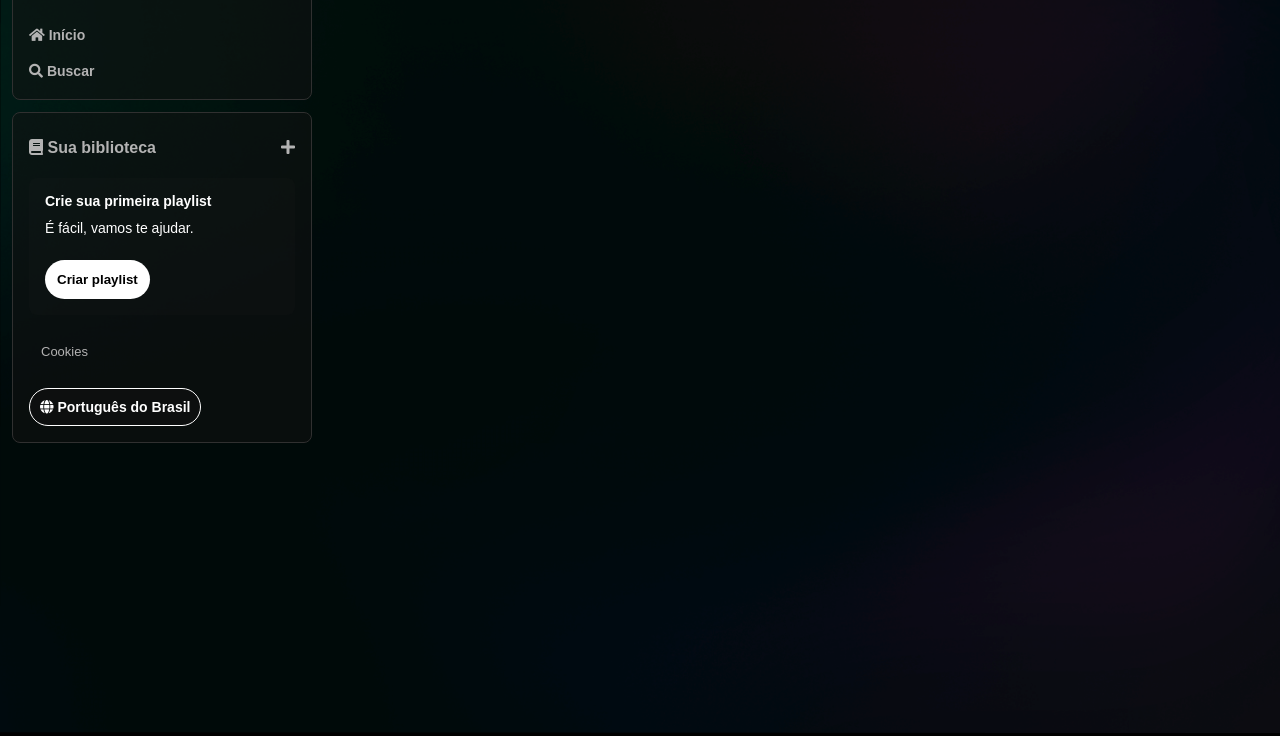
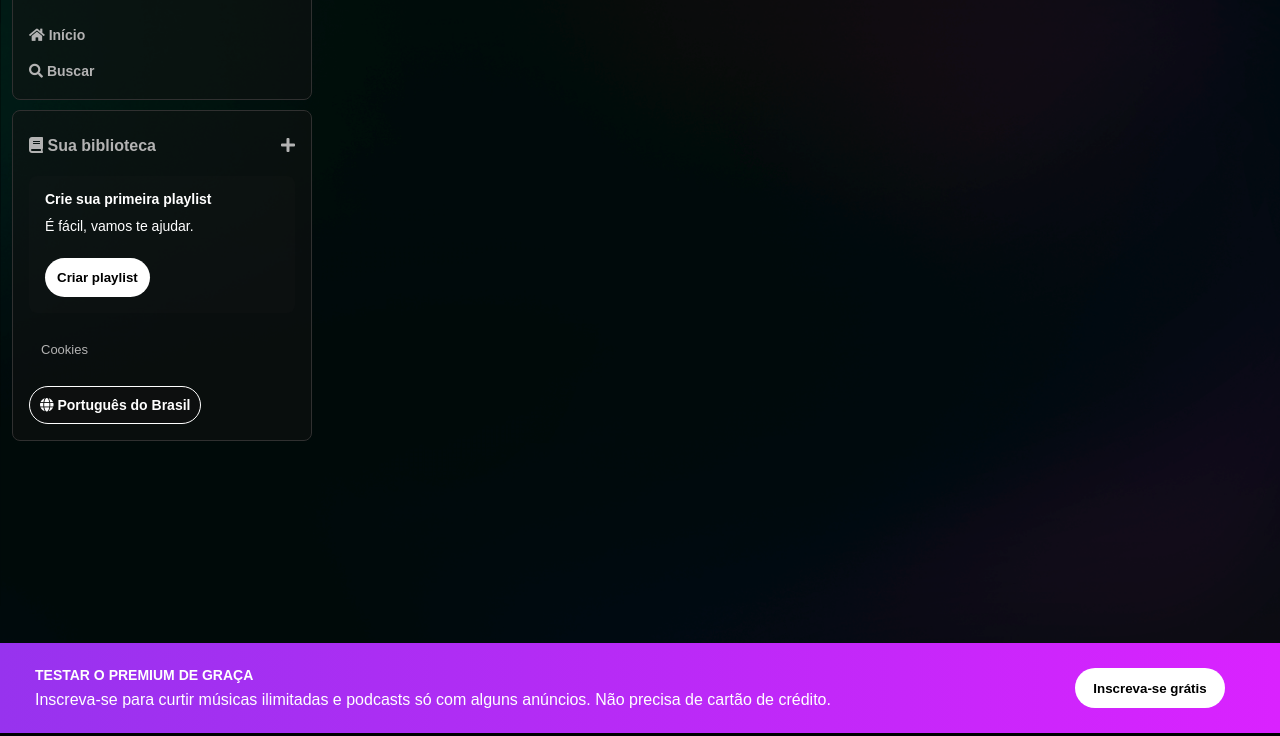
Before and after one commit to Henrique-Eulalio02/Spotify-Imersao-Alura, a plain HTML site: page index.html in a window 1280 px wide. Shown: the part 67-803 px from the top of the page. Drawn offline with Linux system fonts and the light colour scheme.

Commit message:
feat: adding footer

```diff
--- a/index.html
+++ b/index.html
@@ -64,7 +64,17 @@
           <span class="fa fa-globe"></span>
           <span>Português do Brasil</span>
         </button>
-
+      </div>
+    </div>
+    <div class="footer">
+      <div class="footer__content">
+        <div class="footer__content__texts">
+          <span class="text title">TESTAR O PREMIUM DE GRAÇA</span>
+          <span class="text subtitle">Inscreva-se para curtir músicas ilimitadas e podcasts só com alguns
+            anúncios. Não precisa de cartão de crédito.
+          </span>
+        </div>
+        <button>Inscreva-se grátis</button>
       </div>
     </div>
   </div>
--- a/styles.css
+++ b/styles.css
@@ -56,7 +56,9 @@ body {
 }
 
 .sidebar__library {
-  margin-top: 12px;
+  display: flex;
+  flex-direction: column;
+  margin-top: 10px;
   background-color:rgba(18, 18, 18, 0.5);
   border-radius: 8px;
   padding: 16px 16px 16px 16px;
@@ -111,12 +113,14 @@ body {
   border-radius: 20px;
   border: none;
   padding: 12px;
+  cursor: pointer;
 }
 
 .sidebar__library .cookies {
   margin: 30px 0 30px 12px;
   color: #b3b3b3;
   font-size: 13px;
+  cursor: pointer;
 }
 
 .sidebar__library .language button{
@@ -127,4 +131,47 @@ body {
   border-radius: 20px;
   border: 1px solid #fff;
   padding: 10px;
+  cursor: pointer;
 }
+
+.footer {
+  position: fixed;
+  left: 0;
+  bottom: 0;
+  max-width: 100dvw;
+  width: 100dvw;
+  background: linear-gradient(to right, #9733EE, #DA22FF);
+}
+
+.footer .footer__content {
+  display: flex;
+  justify-content: space-between;
+  padding: 25px;
+}
+
+.footer__content__texts {
+  display: flex;
+  flex-direction: column;
+  gap: 10px;
+  padding: 0 10px;
+}
+
+.footer__content__texts  .text {
+  color: #fff;
+}
+
+.footer__content__texts .title {
+  font-size: 14px;
+  font-weight: 600;
+}
+
+.footer__content button {
+  margin-right: 30px;
+  background-color: #fff;
+  color: #000;
+  border-radius: 20px;
+  border: none;
+  width: 150px;
+  font-weight: 700;
+  cursor: pointer;
+}
```
